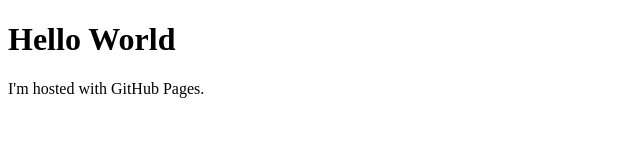
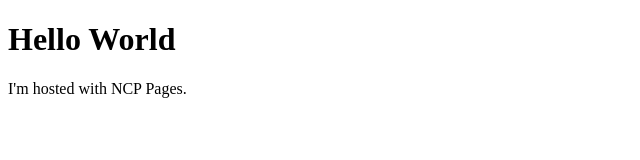
Before and after one commit to ncppage/ncppage.github.io, a plain HTML site: page index.html in a window 1280 px wide. Shown: the full height of the page, 0-640 px from the left. Drawn offline with Linux system fonts and the light colour scheme.

Commit message:
Update index.html

```diff
--- a/index.html
+++ b/index.html
@@ -2,6 +2,6 @@
 <html>
 <body>
 <h1>Hello World</h1>
-<p>I'm hosted with GitHub Pages.</p>
+<p>I'm hosted with NCP Pages.</p>
 </body>
 </html>
```
